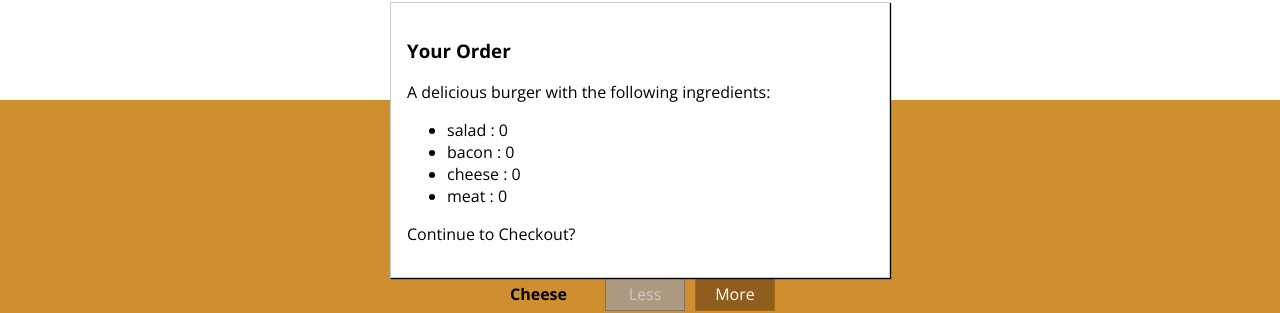
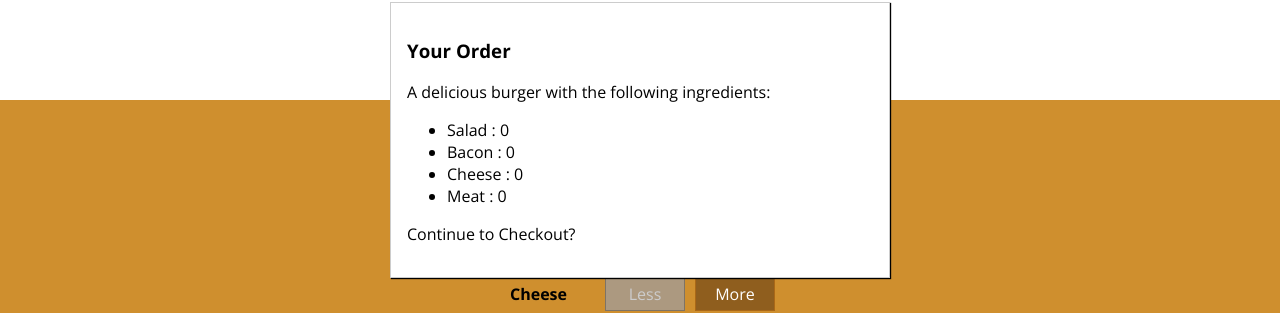
Before and after one commit to ogdibie/myBurgerBuilder, a React (Create React App) app: page / in a window 1280 px wide. Shown: the part 238-551 px from the top of the page. Built offline with nearby package versions, Linux system fonts and the light colour scheme.

Commit message:
used Aux and capitalized first letter ingredient

```diff
--- a/src/components/Burger/OrderSummary/OrderSummary.js
+++ b/src/components/Burger/OrderSummary/OrderSummary.js
@@ -1,17 +1,21 @@
 import React from "react";
+import Aux from "../../../hoc/Aux";
 const OrderSummary = (props) => {
-  const ingredientSummary = Object.entries(
-    props.ingredients
-  ).map((ingredient) => (
-    <li key={ingredient[0]}>{`${ingredient[0]} : ${ingredient[1]}`}</li>
-  ));
+  const ingredientSummary = Object.entries(props.ingredients).map(
+    (ingredient) => (
+      <li key={ingredient[0]}>
+        <span style={{ textTransform: "capitalize" }}>{ingredient[0]}</span> :{" "}
+        {ingredient[1]}
+      </li>
+    )
+  );
   return (
-    <React.Fragment>
+    <Aux>
       <h3>Your Order</h3>{" "}
       <p>A delicious burger with the following ingredients:</p>
       <ul>{ingredientSummary}</ul>
       <p>Continue to Checkout?</p>
-    </React.Fragment>
+    </Aux>
   );
 };
 
```
